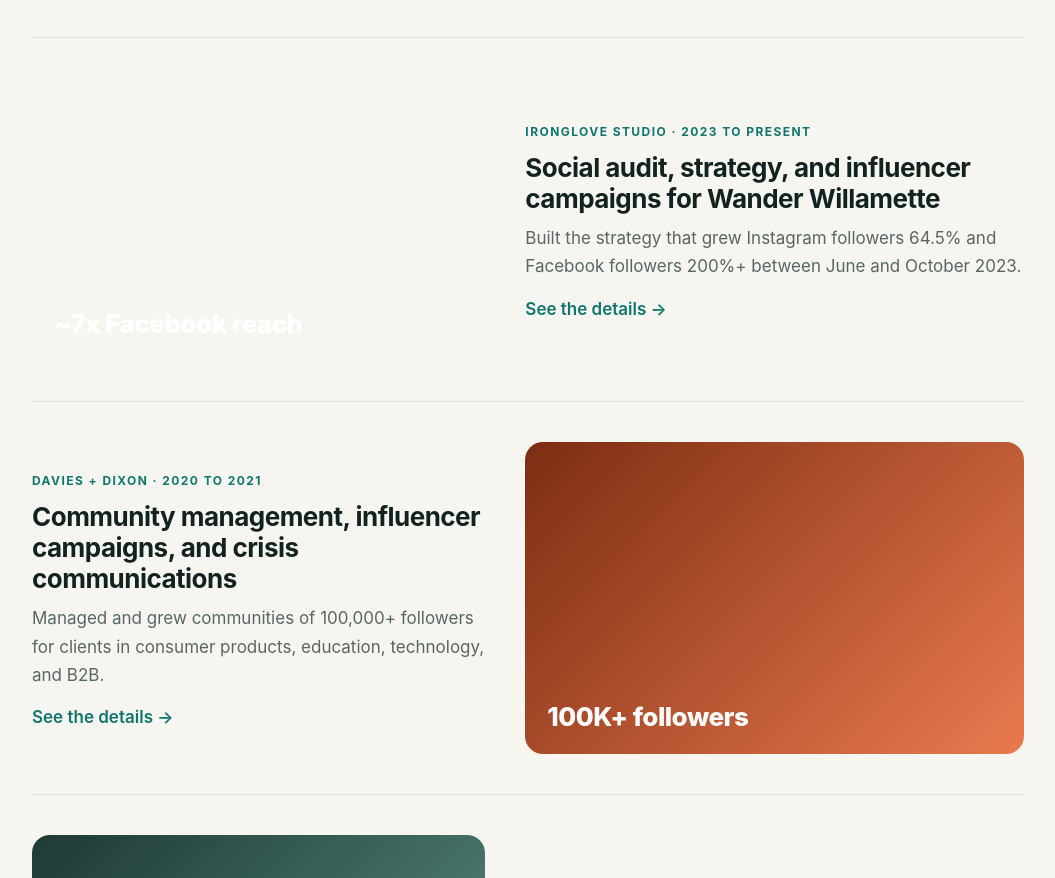
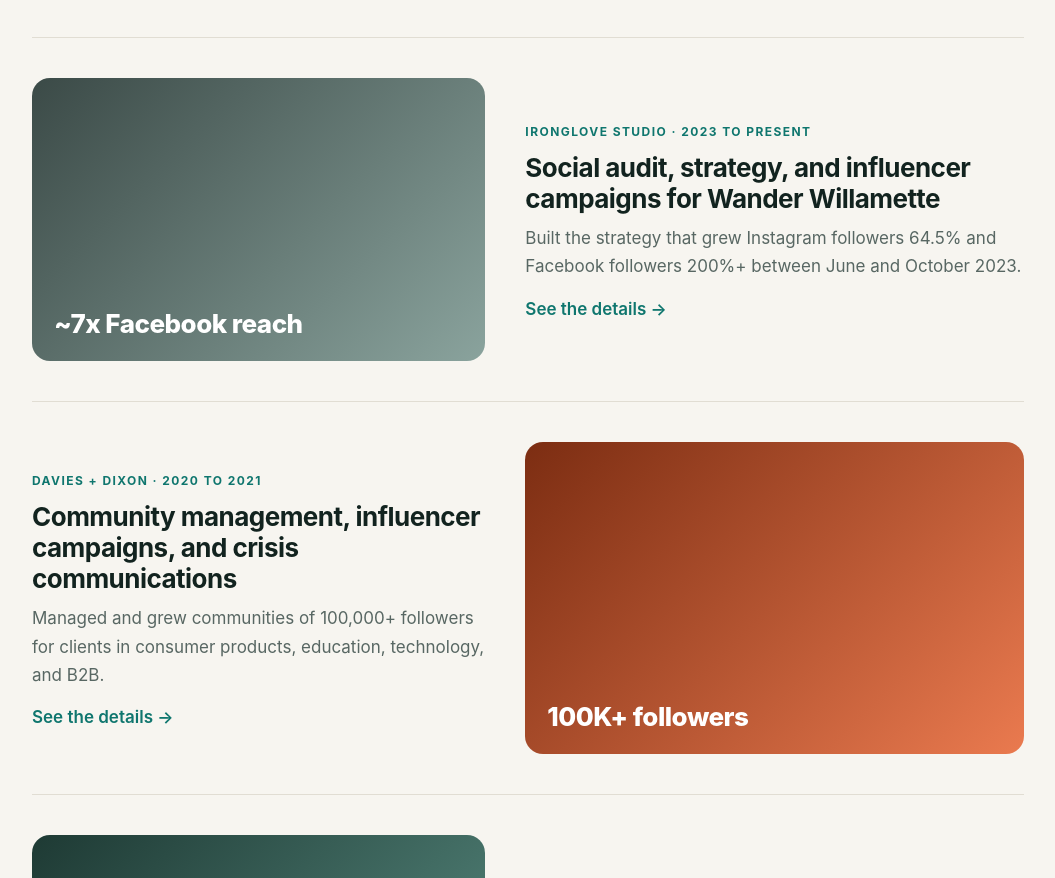
Before and after one commit to baileyhopp/portfolio, a plain HTML site: page index.html in a window 1280 px wide. Shown: the part 2970-3848 px from the top of the page, without its empty margins (112-1167 px from the left). Drawn offline with Linux system fonts and the light colour scheme.

Commit message:
Update style.css

```diff
--- a/assets/style.css
+++ b/assets/style.css
@@ -79,6 +79,7 @@ section p.sub { color: var(--muted); max-width: 600px; margin: 0 0 36px; }
 .t3 { background: linear-gradient(135deg, #134e4a, #0f766e); }
 .t4 { background: linear-gradient(135deg, #7c2d12, #ea7a4f); }
 .t5 { background: linear-gradient(135deg, #1e3a34, #5b8f84); }
+.t6 { background: linear-gradient(135deg, #3b4a47, #8aa39d); }
 .work-row h3 { font-size: 26px; line-height: 1.2; letter-spacing: -0.02em; margin: 8px 0 10px; }
 .work-row p { color: var(--muted); margin: 0 0 14px; }
 .work-row .more { font-weight: 600; color: var(--accent); }
```
